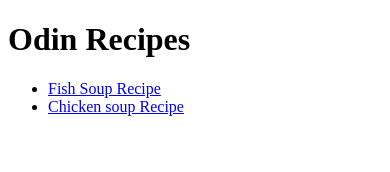
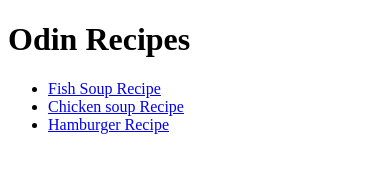
Before and after one commit to markusknuts/odin-recipes, a plain HTML site: page index.html in a window 390 px wide. Drawn offline with Linux system fonts and the light colour scheme.

Commit message:
linked hamburger.html to index.html

```diff
--- a/index.html
+++ b/index.html
@@ -9,6 +9,7 @@
         <ul>
         <li><a href="./odin-recipes/fishsoup.html">Fish Soup Recipe</a></li>
         <li><a href="./odin-recipes/chickensoup.html">Chicken soup Recipe</a></li>
+        <li><a href="./odin-recipes/hamburger.html">Hamburger Recipe</a></li>
         </ul>
     </body>
 </html>
```
